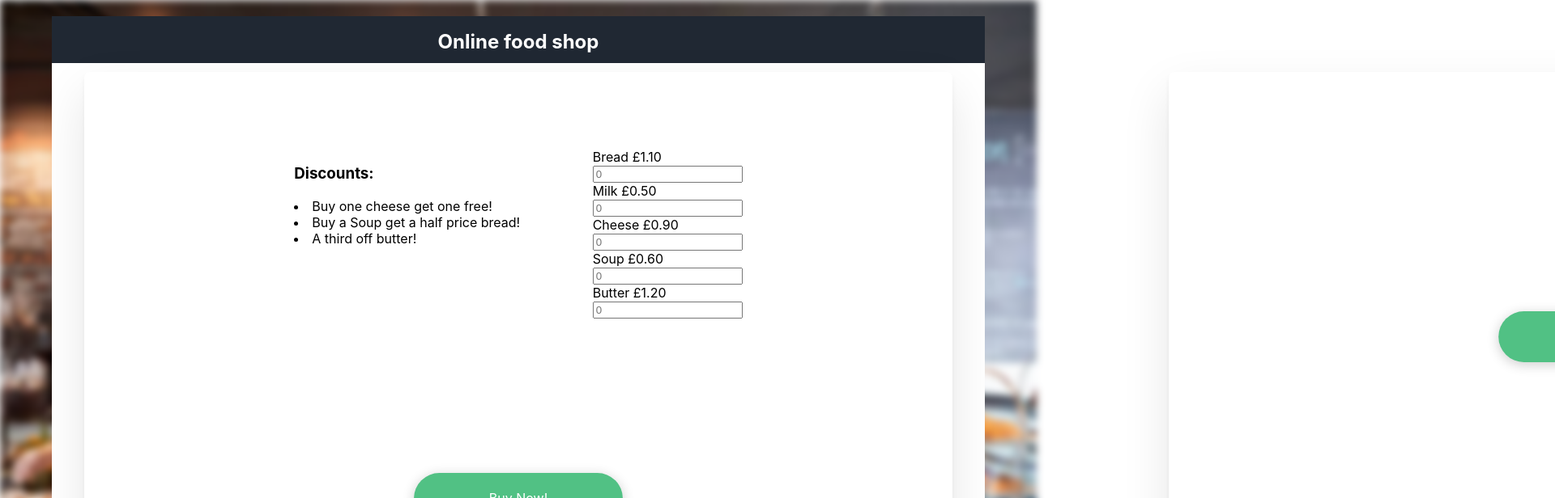
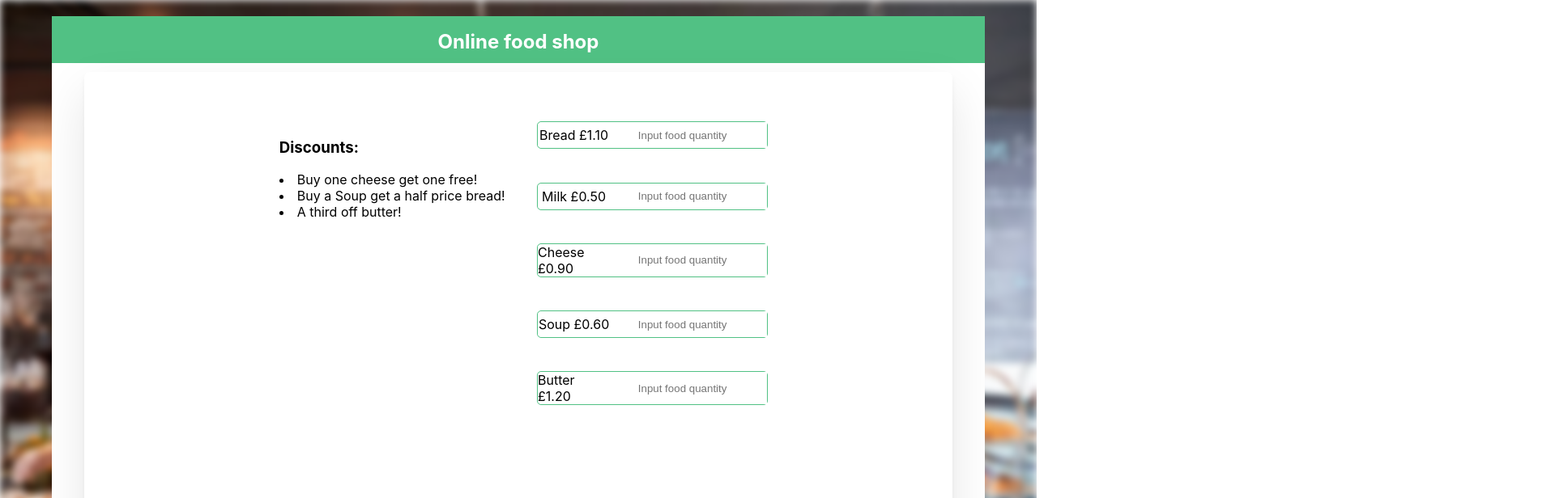
Before and after one commit to UPLukeet/Good-energy-shopping, a React (Create React App) app: page / in a window 1280 px wide. Shown: the top 616 px of the page at 81% size, 1920 px wide, since content can reach past the window. Built offline with nearby package versions, Linux system fonts and the light colour scheme.

Commit message:
added minor styling to input fields

```diff
--- a/src/App.scss
+++ b/src/App.scss
@@ -8,6 +8,7 @@ body,
 .App {
   height: 100%;
   width: 100%;
+  overflow: hidden;
   .Shopping_background {
     height: 100%;
     width: 100%;
--- a/src/Components/homepage/ShoppingPageOne.js
+++ b/src/Components/homepage/ShoppingPageOne.js
@@ -42,7 +42,7 @@ const ShoppingPageOne = (props) => {
 
             return (<div className={"Shopping_input " + Ingredients.Name} key={Ingredients.Name}>
               <p>{Ingredients.Name} £{Ingredients.Price}</p>
-              <input onChange={handleChange.bind(this)} min="0" placeholder="0" type="number"></input>
+              <input onChange={handleChange.bind(this)} min="0" placeholder="Input food quantity" type="number"></input>
             </div>)
           })}
         </div>
--- a/src/Styling/_shoppingList.scss
+++ b/src/Styling/_shoppingList.scss
@@ -19,7 +19,7 @@
             text-align: center;
             padding: 0;
             width: 100%;
-            background-color: #202833;
+            background-color: #51c184;
             color: white;
             margin-top: 0;
             margin-bottom: 0;
@@ -73,25 +73,45 @@
                     display: flex;
                     flex-direction: column;
                     height: auto;
-
+                    padding-top: 10%;
                     .Shopping_input_container {
                         display: flex;
                         flex-direction: column;
                         height: auto;
                         margin: auto;
                         .Shopping_input {
-                            margin-top: auto;
+                            transition: 0.15s ease-in;
+                            display: flex;
+                            flex-direction: row;
+                            margin-top: 4%;
                             margin-bottom: auto;
+                            border: 1.5px solid #51c184;
+                            border-radius: 5px;
+                            input[type="number"],
+                            select {
+                                transition: 0.15s ease-in;
+                                padding: 3%;
+                                border: none;
+                                flex-shrink: 1;
+                                text-align: center;
+                                box-sizing: border-box;
+                            }
                             p {
-                                margin: 0;
+                                margin: auto;
                             }
                         }
+
                     }
 
                     //constains discount list
                     .Discount_list {
                         margin: auto;
+                        height: 100%;
+                        border-radius: 5px;
+                        padding: 2%;
                         h3 {
+                        }
+                        li {
                         }
                     }
                 }
@@ -101,6 +121,7 @@
                     display: flex;
                     margin: auto;
                     width: 95%;
+                    border-bottom: 2px solid #51c184;
                     p {
                         width: auto;
                         margin: 0;
@@ -188,6 +209,13 @@
                         flex-direction: row-reverse;
                         margin: auto;
                         width: 60%;
+                        height: 60%;
+                        padding-top: 0%;
+
+                        .Shopping_input_container {
+                            height: 100%;
+                            margin-top: 0;
+                        }
 
                         .Discount_list {
                             margin: auto;
@@ -195,19 +223,30 @@
                             h3 {
                             }
                         }
+
+                        .Shopping_input:hover {
+                            transition: 0.15s ease-in;
+                            background: #51c184;
+                            input[type="number"],
+                            select {
+                                transition: 0.15s ease-in;
+                                background: #51c184;
+                                color: white;
                             }
-
-
-
+                            p{
+                                color: white;
+                            }
+                        }
+                    }
 
                     //contains output field
                     .Shopping_output {
                         width: 35%;
+                        margin-bottom: 0;
                     }
 
                     // Contains buttons
                     .Shopping_Buttons {
-
                         p {
                             padding: 2%;
                             width: 20%;
```
Also changed, not shown: 1 other file (tests, documents, lock files or other folders). Lines whose indentation alone changed are shown as unchanged.
